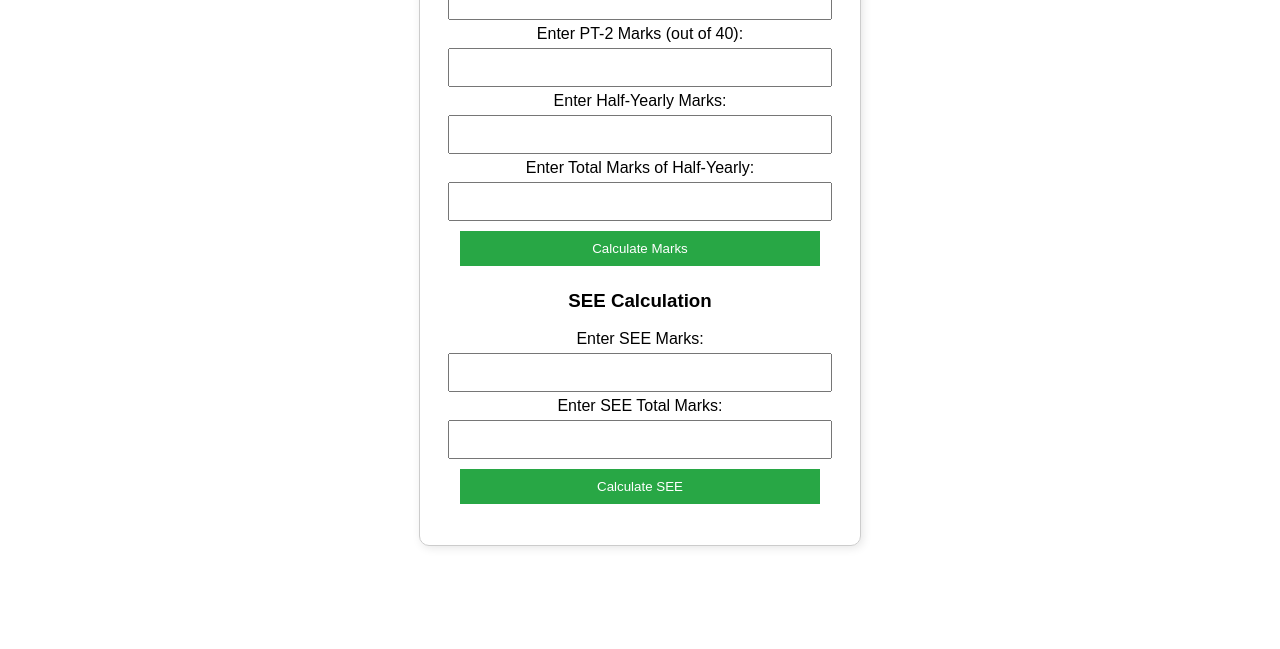
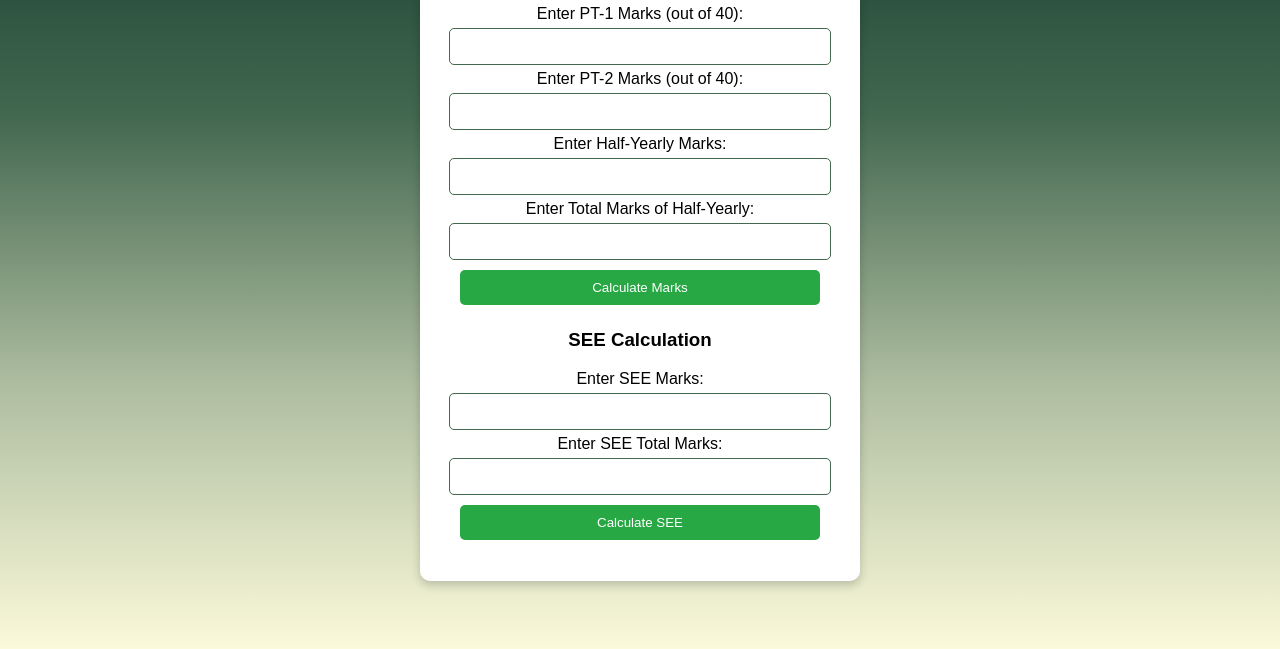
Before and after one commit to Abhinaba2007/CBSE-Class-11-Marks-Calculation, a plain HTML site: page index.html in a window 1280 px wide. Shown: the part 151-800 px from the top of the page. Drawn offline with Linux system fonts and the light colour scheme.

Commit message:
Update index.html

```diff
--- a/index.html
+++ b/index.html
@@ -8,29 +8,46 @@
         body {
             font-family: Arial, sans-serif;
             text-align: center;
-            margin: 20px;
+            margin: 0;
+            padding: 0;
+            background: linear-gradient(to bottom, #12372A, #436850, #ADBC9F, #FBFADA);
+            height: 100vh;
+            display: flex;
+            justify-content: center;
+            align-items: center;
         }
         .container {
             max-width: 400px;
-            margin: auto;
             padding: 20px;
-            border: 1px solid #ccc;
+            background: white;
             border-radius: 10px;
-            box-shadow: 2px 2px 10px rgba(0, 0, 0, 0.1);
+            box-shadow: 0px 4px 10px rgba(0, 0, 0, 0.2);
+            opacity: 0;
+            animation: fadeIn 1s forwards;
         }
         input, button {
             width: 90%;
             padding: 10px;
             margin: 5px 0;
+            border: none;
+            border-radius: 5px;
+        }
+        input {
+            border: 1px solid #436850;
         }
         button {
             background-color: #28a745;
             color: white;
-            border: none;
             cursor: pointer;
+            transition: transform 0.2s, background-color 0.3s;
         }
         button:hover {
             background-color: #218838;
+            transform: scale(1.05);
+        }
+        @keyframes fadeIn {
+            from { opacity: 0; transform: translateY(-20px); }
+            to { opacity: 1; transform: translateY(0); }
         }
     </style>
 </head>
```
